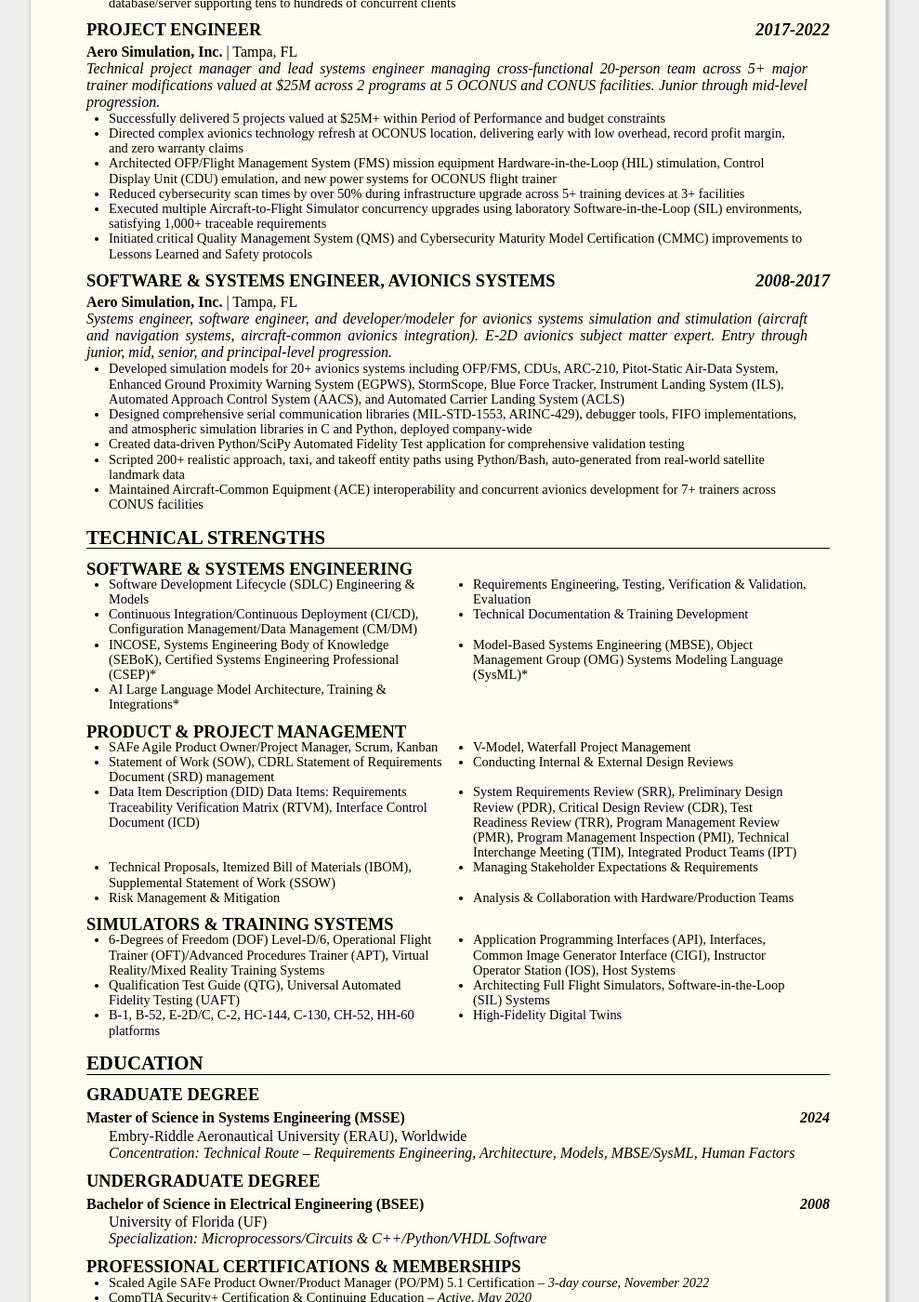
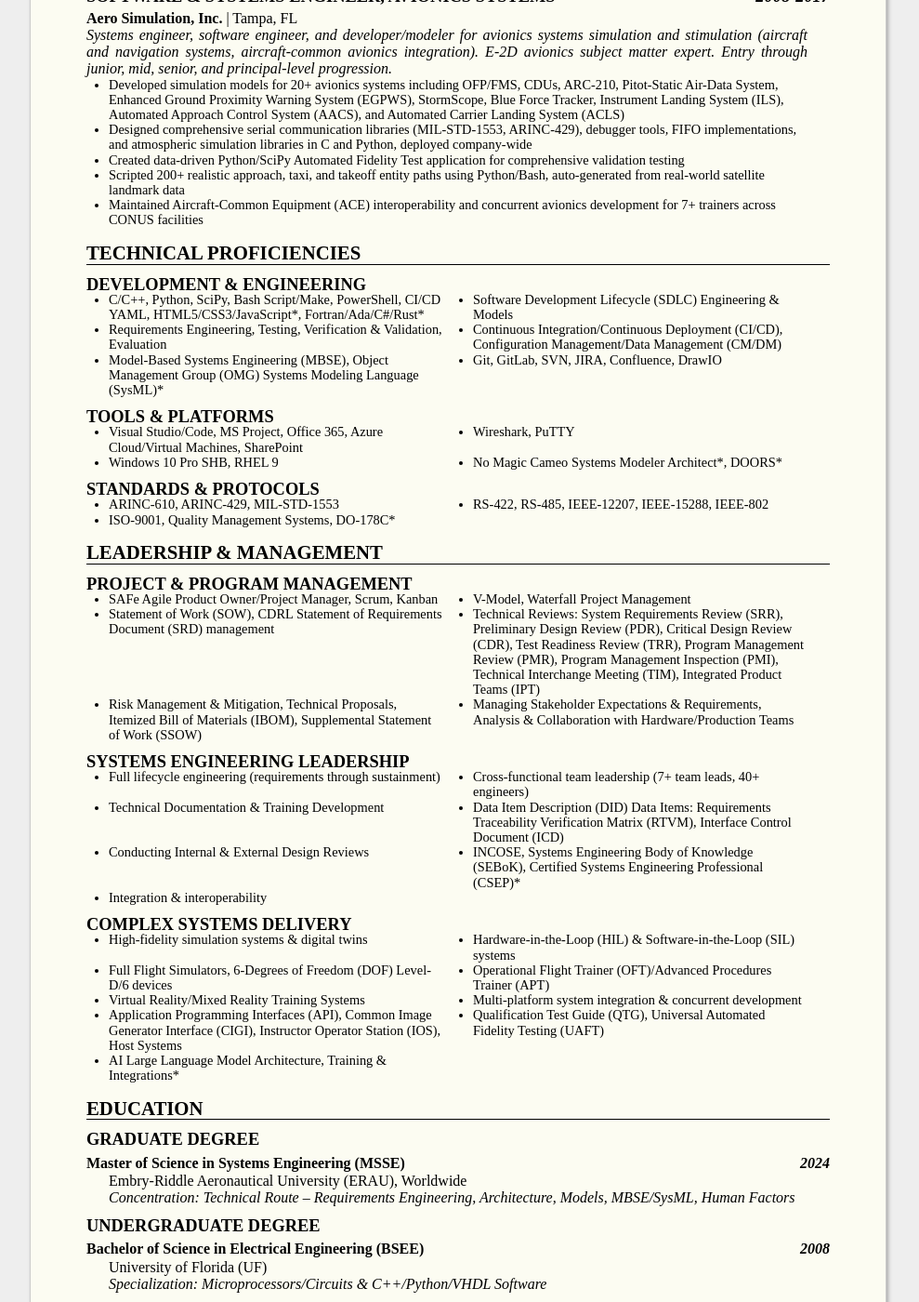
Before and after one commit to MrMattBusby/MrMattBusby.github.io, a Jekyll site: the page built from index.md, in a window 1280 px wide and 1400 px high, scrolled down 1151 px. Shown: the whole window at 93% size, without its empty margins (147-1136 px from the left). Built offline with Jekyll 4.4.1, drawn with Linux system fonts in a browser that asks for light colours; some of the changed text lies outside the part shown.

Commit message:
Hotfix: reorganized sections and H2 titles to make better sense and ATS compatible

```diff
--- a/index.md
+++ b/index.md
@@ -18,42 +18,6 @@
 ## Objective
 
 Apply 17+ years of technical leadership expertise to drive innovation in complex systems engineering, product development, and technical program management. Seeking to leverage proven success in systems architecture, cross-functional team leadership, and full lifecycle delivery to advance next-generation solutions and organizational objectives.
-
-## Core Competencies
-
-### Technical Frameworks & Tools
-
-- GitLab CI/CD, Plan/Roadmap, Kanban/Scrum
-- Git, SVN
-- JIRA, Confluence, DrawIO
-- Wireshark, PuTTY
-- Visual Studio/Code, MS Project, Office 365
-- SharePoint, Azure Cloud/Virtual Machines
-- No Magic Cameo Systems Modeler Architect\*
-- DOORS\*
-{: .twocollist }
-
-### Programming & Operating Systems
-
-- C/C++
-- Python, SciPy
-- Bash Script/Make
-- PowerShell
-- CI/CD YAML
-- Windows 10 Pro SHB, RHEL 9
-- HTML5/CSS3/JavaScript\*
-- Fortran/Ada/C#/Rust\*
-{: .twocollist }
-
-### Standards & Specifications
-
-- ARINC-610, ARINC-429
-- MIL-STD-1553
-- RS-422, RS-485
-- IEEE-12207, IEEE-15288, IEEE-802
-- ISO-9001, Quality Management Systems
-- DO-178C\*
-{: .twocollist }
 
 ## Professional Experience
 
@@ -103,41 +67,67 @@
 - Scripted 200+ realistic approach, taxi, and takeoff entity paths using Python/Bash, auto-generated from real-world satellite landmark data
 - Maintained Aircraft-Common Equipment (ACE) interoperability and concurrent avionics development for 7+ trainers across CONUS facilities
 
-## Technical Strengths
+## Technical Proficiencies
 
-### Software & Systems Engineering
+### Development & Engineering
 
+- C/C++, Python, SciPy, Bash Script/Make, PowerShell, CI/CD YAML, HTML5/CSS3/JavaScript\*, Fortran/Ada/C#/Rust\*
 - Software Development Lifecycle (SDLC) Engineering & Models
 - Requirements Engineering, Testing, Verification & Validation, Evaluation
 - Continuous Integration/Continuous Deployment (CI/CD), Configuration Management/Data Management (CM/DM)
-- Technical Documentation & Training Development
-- INCOSE, Systems Engineering Body of Knowledge (SEBoK), Certified Systems Engineering Professional (CSEP)\*
 - Model-Based Systems Engineering (MBSE), Object Management Group (OMG) Systems Modeling Language (SysML)\*
-- AI Large Language Model Architecture, Training & Integrations\*
+- Git, GitLab, SVN, JIRA, Confluence, DrawIO
 {: .twocollist }
 
-### Product & Project Management
+### Tools & Platforms
+
+- Visual Studio/Code, MS Project, Office 365, Azure Cloud/Virtual Machines, SharePoint
+- Wireshark, PuTTY
+- Windows 10 Pro SHB, RHEL 9
+- No Magic Cameo Systems Modeler Architect\*, DOORS\*
+{: .twocollist }
+
+### Standards & Protocols
+
+- ARINC-610, ARINC-429, MIL-STD-1553
+- RS-422, RS-485, IEEE-12207, IEEE-15288, IEEE-802
+- ISO-9001, Quality Management Systems, DO-178C\*
+{: .twocollist }
+
+## Leadership & Management
+
+### Project & Program Management
 
 - SAFe Agile Product Owner/Project Manager, Scrum, Kanban
 - V-Model, Waterfall Project Management
 - Statement of Work (SOW), CDRL Statement of Requirements Document (SRD) management
-- Conducting Internal & External Design Reviews
-- Data Item Description (DID) Data Items: Requirements Traceability Verification Matrix (RTVM), Interface Control Document (ICD)
-- System Requirements Review (SRR), Preliminary Design Review (PDR), Critical Design Review (CDR), Test Readiness Review (TRR), Program Management Review (PMR), Program Management Inspection (PMI), Technical Interchange Meeting (TIM), Integrated Product Teams (IPT)
-- Technical Proposals, Itemized Bill of Materials (IBOM), Supplemental Statement of Work (SSOW)
-- Managing Stakeholder Expectations & Requirements
-- Risk Management & Mitigation
-- Analysis & Collaboration with Hardware/Production Teams
+- Technical Reviews: System Requirements Review (SRR), Preliminary Design Review (PDR), Critical Design Review (CDR), Test Readiness Review (TRR), Program Management Review (PMR), Program Management Inspection (PMI), Technical Interchange Meeting (TIM), Integrated Product Teams (IPT)
+- Risk Management & Mitigation, Technical Proposals, Itemized Bill of Materials (IBOM), Supplemental Statement of Work (SSOW)
+- Managing Stakeholder Expectations & Requirements, Analysis & Collaboration with Hardware/Production Teams
 {: .twocollist }
 
-### Simulators & Training Systems
+### Systems Engineering Leadership
 
-- 6-Degrees of Freedom (DOF) Level-D/6, Operational Flight Trainer (OFT)/Advanced Procedures Trainer (APT), Virtual Reality/Mixed Reality Training Systems
-- Application Programming Interfaces (API), Interfaces, Common Image Generator Interface (CIGI), Instructor Operator Station (IOS), Host Systems
+- Full lifecycle engineering (requirements through sustainment)
+- Cross-functional team leadership (7+ team leads, 40+ engineers)
+- Technical Documentation & Training Development
+- Data Item Description (DID) Data Items: Requirements Traceability Verification Matrix (RTVM), Interface Control Document (ICD)
+- Conducting Internal & External Design Reviews
+- INCOSE, Systems Engineering Body of Knowledge (SEBoK), Certified Systems Engineering Professional (CSEP)\*
+- Integration & interoperability
+{: .twocollist }
+
+### Complex Systems Delivery
+
+- High-fidelity simulation systems & digital twins
+- Hardware-in-the-Loop (HIL) & Software-in-the-Loop (SIL) systems
+- Full Flight Simulators, 6-Degrees of Freedom (DOF) Level-D/6 devices
+- Operational Flight Trainer (OFT)/Advanced Procedures Trainer (APT)
+- Virtual Reality/Mixed Reality Training Systems
+- Multi-platform system integration & concurrent development
+- Application Programming Interfaces (API), Common Image Generator Interface (CIGI), Instructor Operator Station (IOS), Host Systems
 - Qualification Test Guide (QTG), Universal Automated Fidelity Testing (UAFT)
-- Architecting Full Flight Simulators, Software-in-the-Loop (SIL) Systems
-- B-1, B-52, E-2D/C, C-2, HC-144, C-130, CH-52, HH-60 platforms
-- High-Fidelity Digital Twins
+- AI Large Language Model Architecture, Training & Integrations\*
 {: .twocollist }
 
 ## Education
@@ -156,7 +146,7 @@
 > University of Florida (UF)
 > *Specialization: Microprocessors/Circuits & C++/Python/VHDL Software*
 
-### Professional Certifications & Memberships
+## Professional Certifications & Memberships
 
 - Scaled Agile SAFe Product Owner/Product Manager (PO/PM) 5.1 Certification -- *3-day course, November 2022*
 - CompTIA Security+ Certification & Continuing Education -- *Active, May 2020*
```
